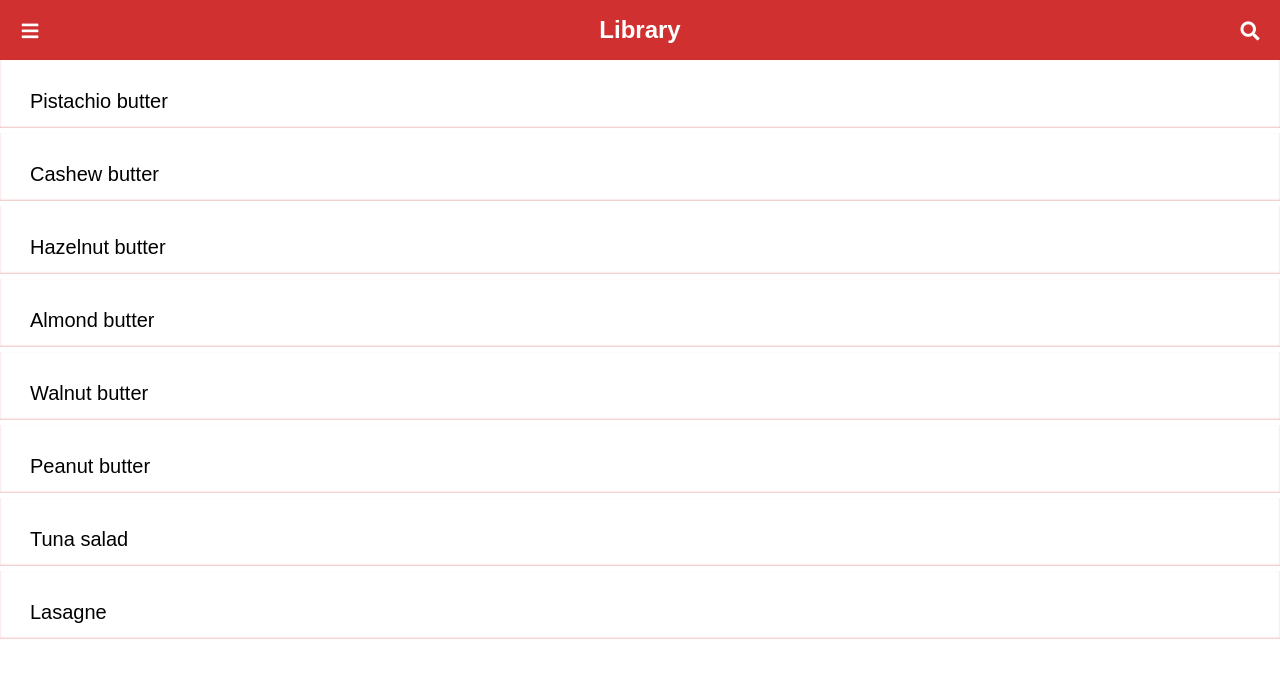
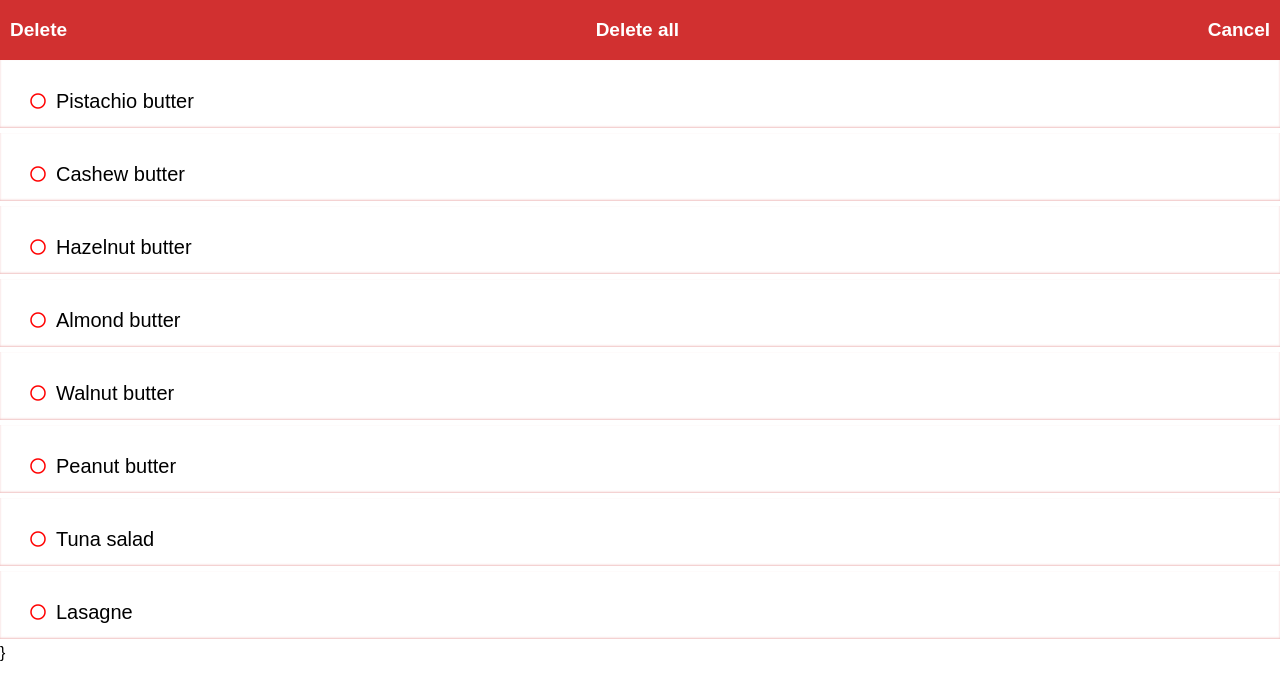
Before and after one commit to kittymercury/recipes, a React app: page / in a window 1280 px wide. Shown: the top 700 px of the page. Built offline with nearby package versions, Linux system fonts and the light colour scheme.

Commit message:
wip: deleting recipes

```diff
--- a/src/components/app.jsx
+++ b/src/components/app.jsx
@@ -76,23 +76,12 @@ export default class App extends React.Component {
 
       isEditMode: false,
       isSidebarActive: false,
-      isDeleteMode: false,
+      isDeleteMode: true,
       isSearch: false,
 
       view: 'list',
       order: 'new-first'
     }
-  }
-
-  // library
-  handleClickItem = (id) => {
-    this.setState({ recipeId: id });
-  }
-
-  handleCheckItem = (id, checked) => {
-    console.log(id, checked)
-    const { recipes } = this.state;
-    // const newRecipes =
   }
 
   handleChangeInputSearch = (e) => {
@@ -107,6 +96,19 @@ export default class App extends React.Component {
   // popup
   handleOpenPopUp = (popUp) => {
     this.setState({ popUp, isSidebarActive: false })
+  }
+
+  handleClickDeleteSelectedItems = () => {
+    const { recipes, selectedRecipes  } = this.state;
+
+    for (let i = 0; i < selectedRecipes.length; i++) {
+      const newRecipes = recipes.filter((r) => r.id !== selectedRecipes[i]);
+      this.setState({
+        recipes: newRecipes,
+        selectedRecipes: [],
+        isDeleteMode: false
+      })
+    }
   }
 
   handleClickAdd = () => {
@@ -167,10 +169,6 @@ export default class App extends React.Component {
     this.setState({ order: activeOrder })
   }
 
-  handleClickChangeFontSize = (activeSize) => {
-    this.setState({ fontSize: activeSize })
-  }
-
   // --------------------------------
 
   handleClickDelete = () => {
@@ -189,18 +187,8 @@ export default class App extends React.Component {
     if (condition) {
       return (
         <div className="delete-menu">
-          <div className="checkbox-wrapper">
-            <input
-              type="checkbox"
-              value="select-all"
-              id="select-all"
-              // onChange={this.handleCheckItem}
-            />
-            <label htmlFor="select-all">Select all</label>
-            <button className="delete">
-              <i className="fas fa-trash"></i>
-            </button>
-          </div>
+          <button className="delete" onClick={() => this.handleClickDeleteSelectedItems()}>Delete</button>
+            <div className="select-all">Delete all</div>
           <button className="cancel" onClick={this.handleClickCancelDeleting}>Cancel</button>
         </div>
       )
@@ -228,7 +216,7 @@ export default class App extends React.Component {
         />
       )
     } else {
-      const { recipes, isDeleteMode, isSearch, inputSearch, view, order } = this.state;
+      const { recipes, isDeleteMode, isSearch, inputSearch, view, order, selectedRecipes } = this.state;
 
       let foundRecipes = [];
       if (isSearch && inputSearch) {
@@ -254,9 +242,9 @@ export default class App extends React.Component {
             recipes={foundRecipes}
             view={view}
             order={order}
+            selectedRecipes={selectedRecipes}
             onClickRecipe={this.handleClickItem}
             isDeleteMode={isDeleteMode}
-            onCheckRecipe={this.handleCheckItem}
           />
         </div>
       )
--- a/src/components/library/index.jsx
+++ b/src/components/library/index.jsx
@@ -13,34 +13,64 @@ export default class Library extends React.Component {
     }
   }
 
-  renderLibrary = (condition) => {
+  handleClickItem = (id) => {
+    const { isDeleteMode, recipes, selectedRecipes } = this.props;
+
+    if (!isDeleteMode) {
+      this.props.app.setState({ recipeId: id });
+    }
+
+    if (isDeleteMode) {
+      const rcp = recipes.find((r) => r.id === id);
+      const $recipe = document.getElementById(`${id}`);
+      console.log({id: id, recipe: $recipe});
+      const isSelected = selectedRecipes.includes(id);
+
+      if (isSelected) {
+        $recipe.classList.toggle('selected');
+        const filteredSelectedRecipes = selectedRecipes.filter((id) => id !== rcp.id);
+        this.props.app.setState({ selectedRecipes: filteredSelectedRecipes })
+      }
+
+      if (!isSelected) {
+        $recipe.classList.toggle('selected');
+        this.setState({ selectedRecipes: selectedRecipes.concat(rcp.id) })
+      }
+    }
+  }
+
+
+  render() {
     const {
       recipes,
       view,
       order,
-      onClickRecipe,
-      onCheckRecipe
+      isDeleteMode,
     } = this.props;
 
-    if (condition) {
     return (
+      <div>
+        {(isDeleteMode)
+          ? (
             <div className={`recipes list ${order}`}>
               {recipes.map((recipe) => {
                 return (
-              <div className="item-checkbox" key={recipe.id}>
-                <input type="checkbox" checked={recipe.checked} onChange={(e) => onCheckRecipe(recipe.id, e.target.checked)}/>
+                  <div className="item" key={recipe.id} id={recipe.id} onClick={() => this.handleClickItem(recipe.id)}>
+                    <div className="select">
+                      <i className="far fa-circle"></i>
+                      <i className="fas fa-circle"></i>
+                    </div>
                     <span>{recipe.name}</span>
                   </div>
                 )
               })}
             </div>
           )
-    } else {
-      return (
+          : (
             <div className={`recipes ${view} ${order}`}>
               {recipes.map((recipe) => {
                 return (
-              <div key={recipe.id} className="item" onClick={() => onClickRecipe(recipe.id)}>
+                  <div key={recipe.id} id={recipe.id} className="item" onClick={() => this.handleClickItem(recipe.id)}>
                     {this.renderFolderIcon(view === 'gallery')}
                     <div className="name">{recipe.name}</div>
                   </div>
@@ -48,15 +78,7 @@ export default class Library extends React.Component {
               })}
             </div>
           )
-    }
-  }
-
-  render() {
-    const { isDeleteMode } = this.props;
-
-    return (
-      <div>
-        {this.renderLibrary(isDeleteMode)}
+        }}
       </div>
     );
   }
--- a/src/components/library/styles.scss
+++ b/src/components/library/styles.scss
@@ -5,9 +5,9 @@
 
   .delete-menu {
     width: 100%;
+    height: 60px;
     color: white;
-    cursor: pointer;
-    background-color: #12071b;
+    background-color: #d13030;
     z-index: 10;
     position: fixed;
 
@@ -15,25 +15,15 @@
     align-items: center;
     justify-content: space-between;
 
-    .checkbox-wrapper {
-      margin-left: 25px;
-
-      label {
-        margin: 0 10px;
-      }
-    }
-
-    button {
+    button, .select-all {
       background: none;
       font-family: inherit;
       border: none;
       color: white;
+      font-size: 19px;
+      font-weight: bold;
+      padding: 10px;
       cursor: pointer;
-      padding: 5px 10px;
-
-      &.cancel {
-        margin-right: 15px;
-      }
     }
   }
 
@@ -81,13 +71,36 @@
 
   display: flex;
 
-  .item, .item-checkbox {
+  .item {
     margin-bottom: 5px;
     cursor: pointer;
-  }
 
-  .item-checkbox input {
-    margin-right: 10px;
+    .select {
+      display: inline-block;
+      margin-right: 10px;
+      font-size: 16px;
+      color: red;
+
+      i {
+        display: inline-block;
+
+        &.fas {
+          display: none;
+        }
+      }
+    }
+
+    &.selected {
+      .select {
+        .fas {
+          display: inline-block;
+        }
+
+        .far {
+          display: none;
+        }
+      }
+    }
   }
 }
 
--- a/src/components/recipe/styles.scss
+++ b/src/components/recipe/styles.scss
@@ -8,7 +8,6 @@
 
   .content {
     height: calc(100% - 60px);
-    background-color: antiquewhite;
     overflow-y: auto;
 
     .title, #title {
--- a/src/styles.scss
+++ b/src/styles.scss
@@ -1,5 +1,3 @@
-@import url('https://fonts.googleapis.com/css2?family=Crimson+Text&display=swap');
-
 html, body, #app, .app {
   height: 100%;
   width: 100%;
```
Lines whose indentation alone changed are shown as unchanged.
